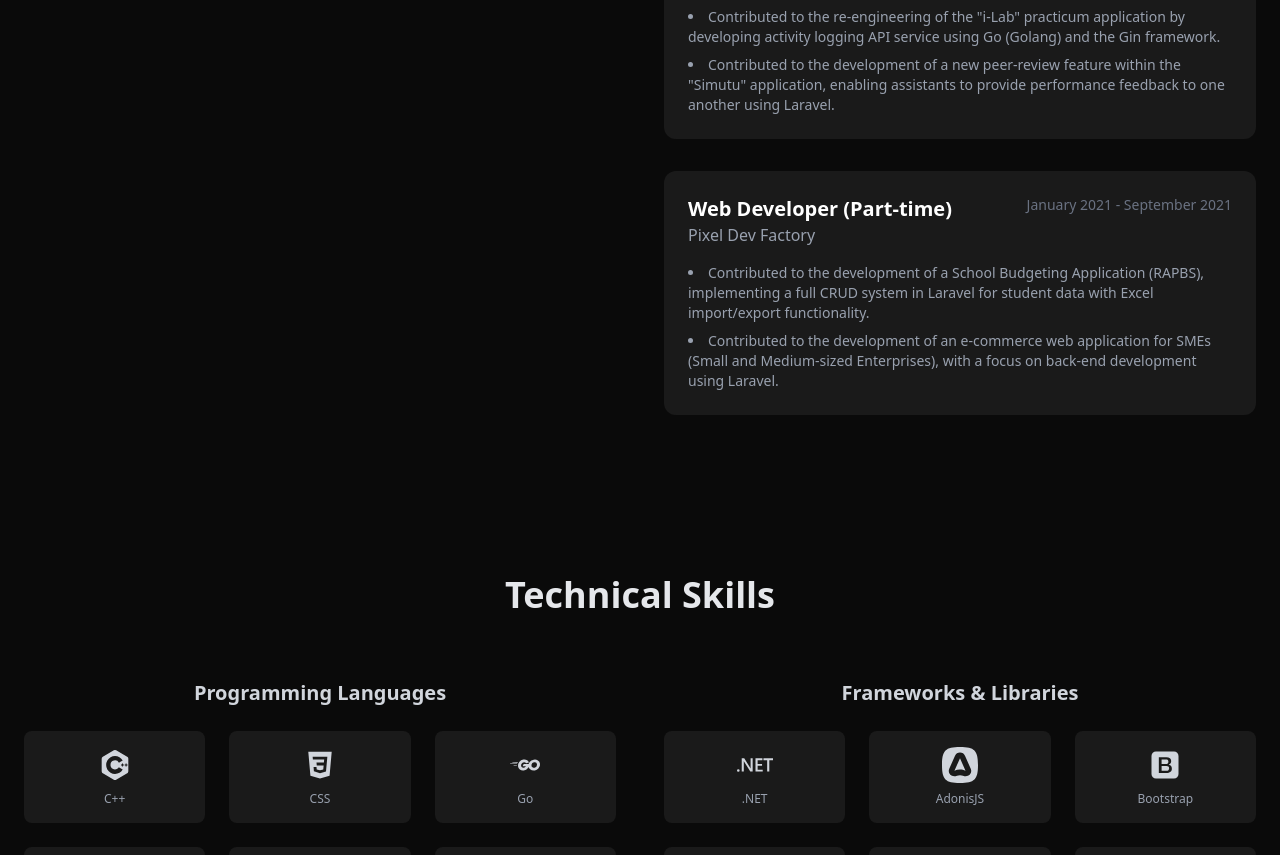
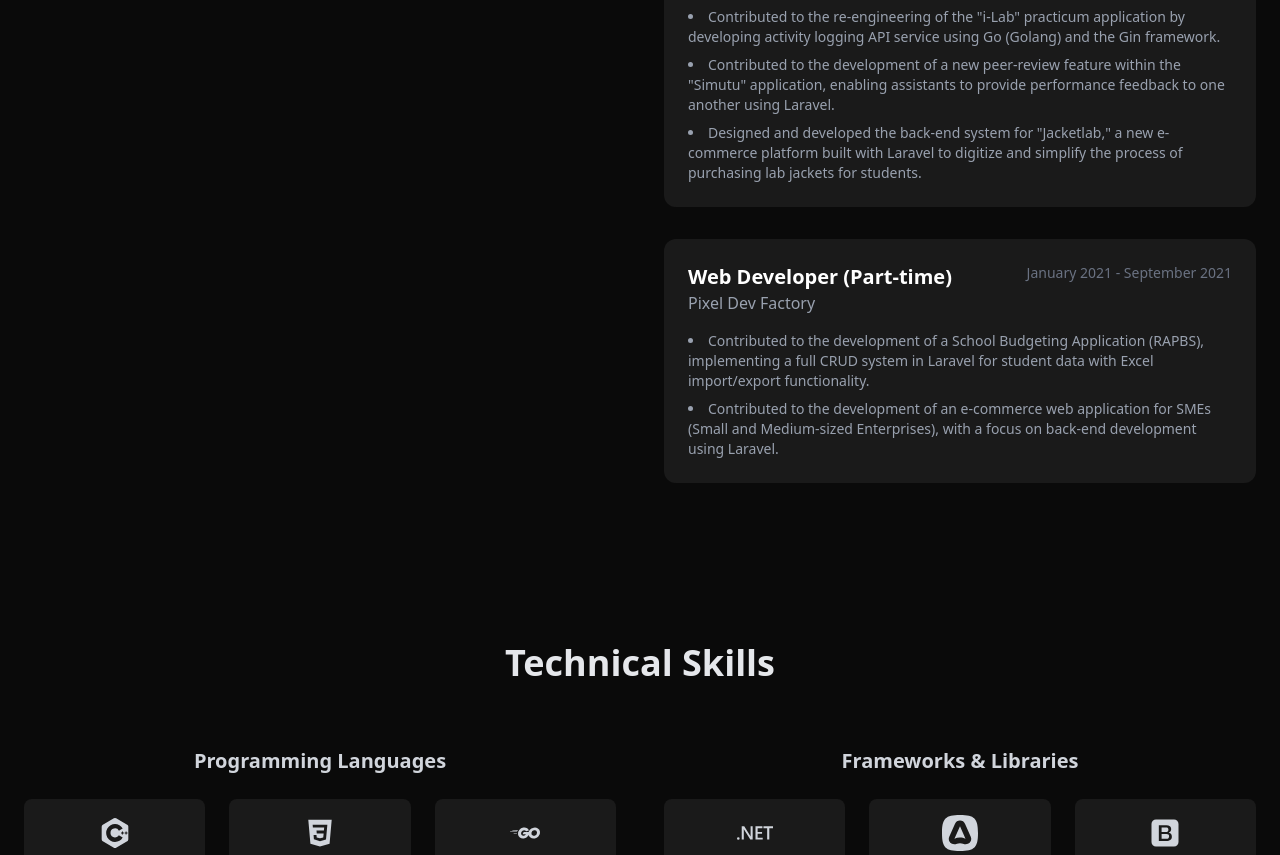
Before and after one commit to Zzathy/react-portfolio-ts, a React (Vite) app: page / in a window 1280 px wide. Shown: the part 1549-2404 px from the top of the page. Built offline with nearby package versions, Linux system fonts and the light colour scheme.

Commit message:
feat(resume): update experience that i forgot to add

```diff
--- a/src/App.tsx
+++ b/src/App.tsx
@@ -284,6 +284,11 @@ const App: React.FC = () => {
                     Contributed to the development of a new peer-review feature
                     within the "Simutu" application, enabling assistants to
                     provide performance feedback to one another using Laravel.
+                  </li>
+                  <li>
+                    Designed and developed the back-end system for "Jacketlab,"
+                    a new e-commerce platform built with Laravel to digitize and
+                    simplify the process of purchasing lab jackets for students.
                   </li>
                 </ul>
               </div>
```
